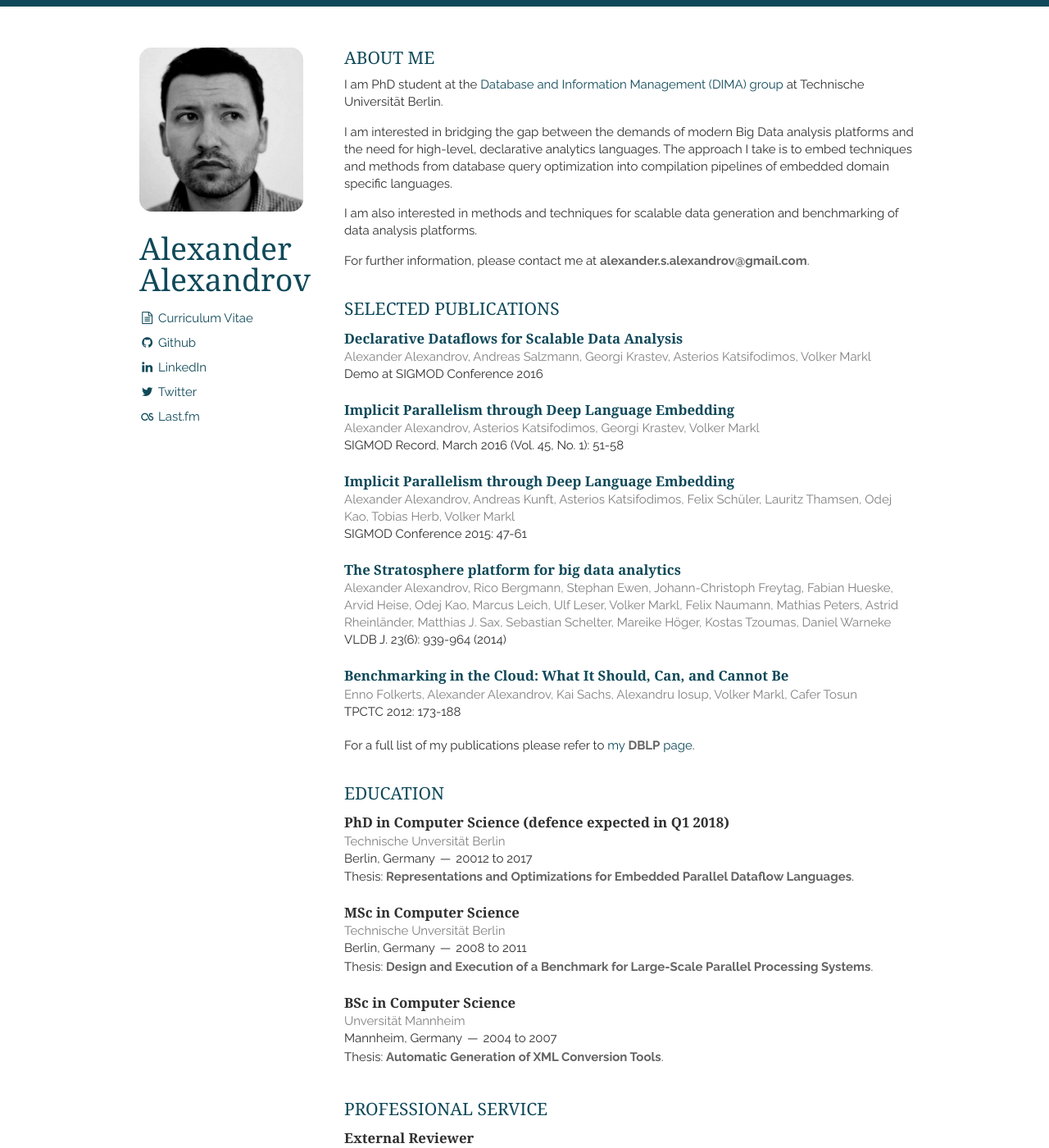
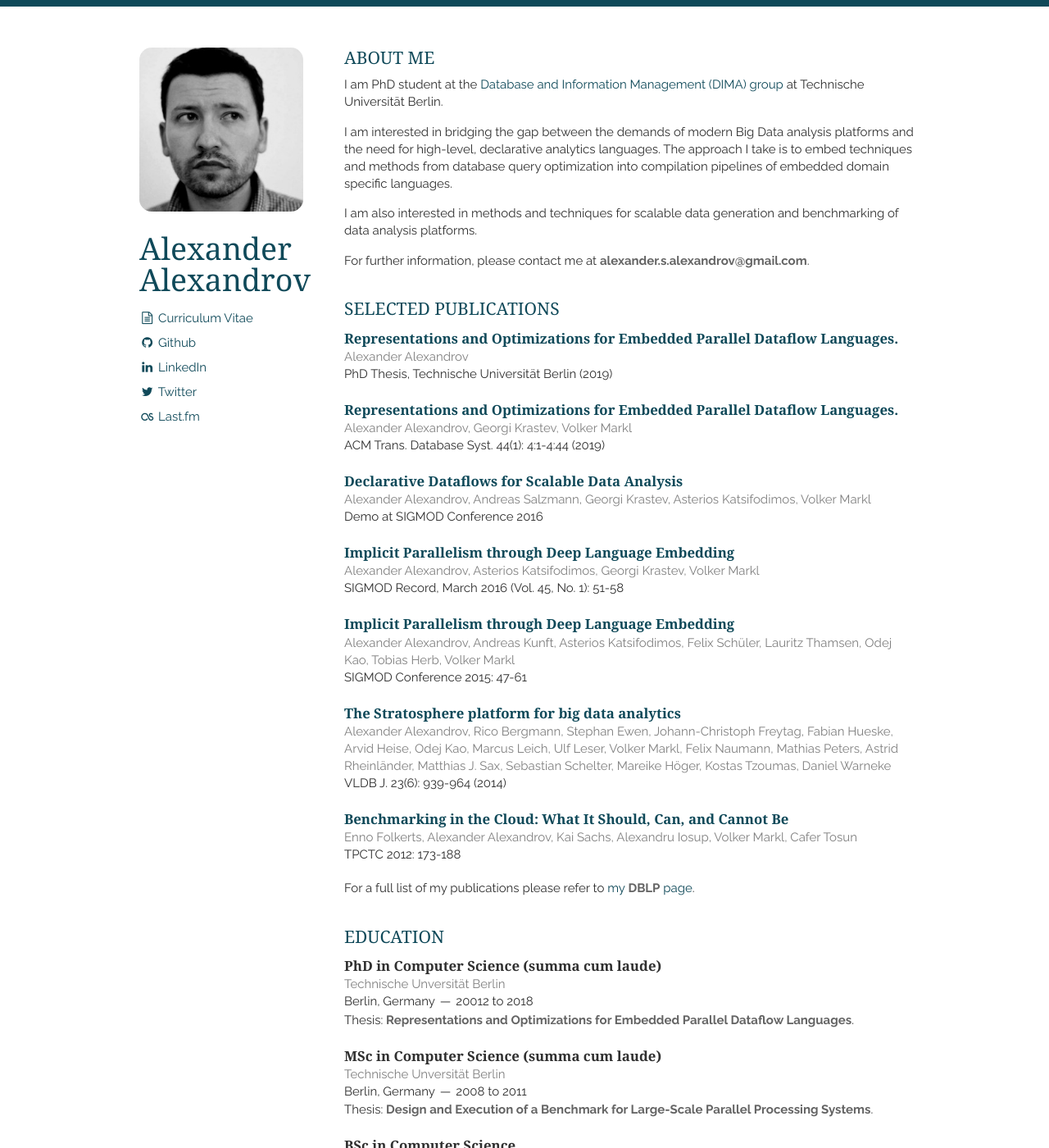
Before and after one commit to aalexandrov/aalexandrov, a Jekyll site: the page built from index.html, in a window 1280 px wide and 1400 px high. Shown: the whole window at 82% size. Built offline with Jekyll 4.4.1, drawn with Linux system fonts in a browser that asks for light colours; nearby versions of some CDN libraries; the list of posts is cut into pages by our own code.

Commit message:
Added TODS and PhD publications.

```diff
--- a/_includes/education.html
+++ b/_includes/education.html
@@ -2,9 +2,9 @@
     <h2>Education</h2>
     <article>
         <header>
-            <h3>PhD in Computer Science (defence expected in Q1 2018)</h3>
+            <h3>PhD in Computer Science (summa cum laude)</h3>
             <span>Technische Unversität Berlin</span>
-            <div><address>Berlin, Germany</address><time>20012</time> to <time>2017</time></div>
+            <div><address>Berlin, Germany</address><time>20012</time> to <time>2018</time></div>
         </header>
         <p>
             Thesis: <em>Representations and Optimizations for Embedded Parallel Dataflow Languages</em>.
@@ -12,7 +12,7 @@
     </article>
     <article>
         <header>
-            <h3>MSc in Computer Science</h3>
+            <h3>MSc in Computer Science (summa cum laude)</h3>
             <span>Technische Unversität Berlin</span>
             <div><address>Berlin, Germany</address><time>2008</time> to <time>2011</time></div>
         </header>
--- a/_includes/publications.html
+++ b/_includes/publications.html
@@ -1,5 +1,22 @@
 <section class="twelve columns">
     <h2>Selected Publications</h2>
+
+    <article>
+        <header>
+            <h3><a href="http://aalexandrov.name/assets/pdf/2019.PhD.Representations.pdf">Representations and Optimizations for Embedded Parallel Dataflow Languages.</a></h3>
+            <span>Alexander Alexandrov</span>
+            <div>PhD Thesis, Technische Universität Berlin (2019)</div>
+        </header>
+    </article>
+
+    <article>
+        <header>
+            <h3><a href="http://aalexandrov.name/assets/pdf/2019.TODS.Representations.pdf">Representations and Optimizations for Embedded Parallel Dataflow Languages.</a></h3>
+            <span>Alexander Alexandrov, Georgi Krastev, Volker Markl</span>
+            <div>ACM Trans. Database Syst. 44(1): 4:1-4:44 (2019)</div>
+        </header>
+    </article>
+
     <article>
         <header>
             <h3><a href="http://aalexandrov.name/assets/pdf/2016.SIGMOD.DeclarativeDataflows.pdf">Declarative Dataflows for Scalable Data Analysis</a></h3>
```
Also changed, not shown: 2 other files.
